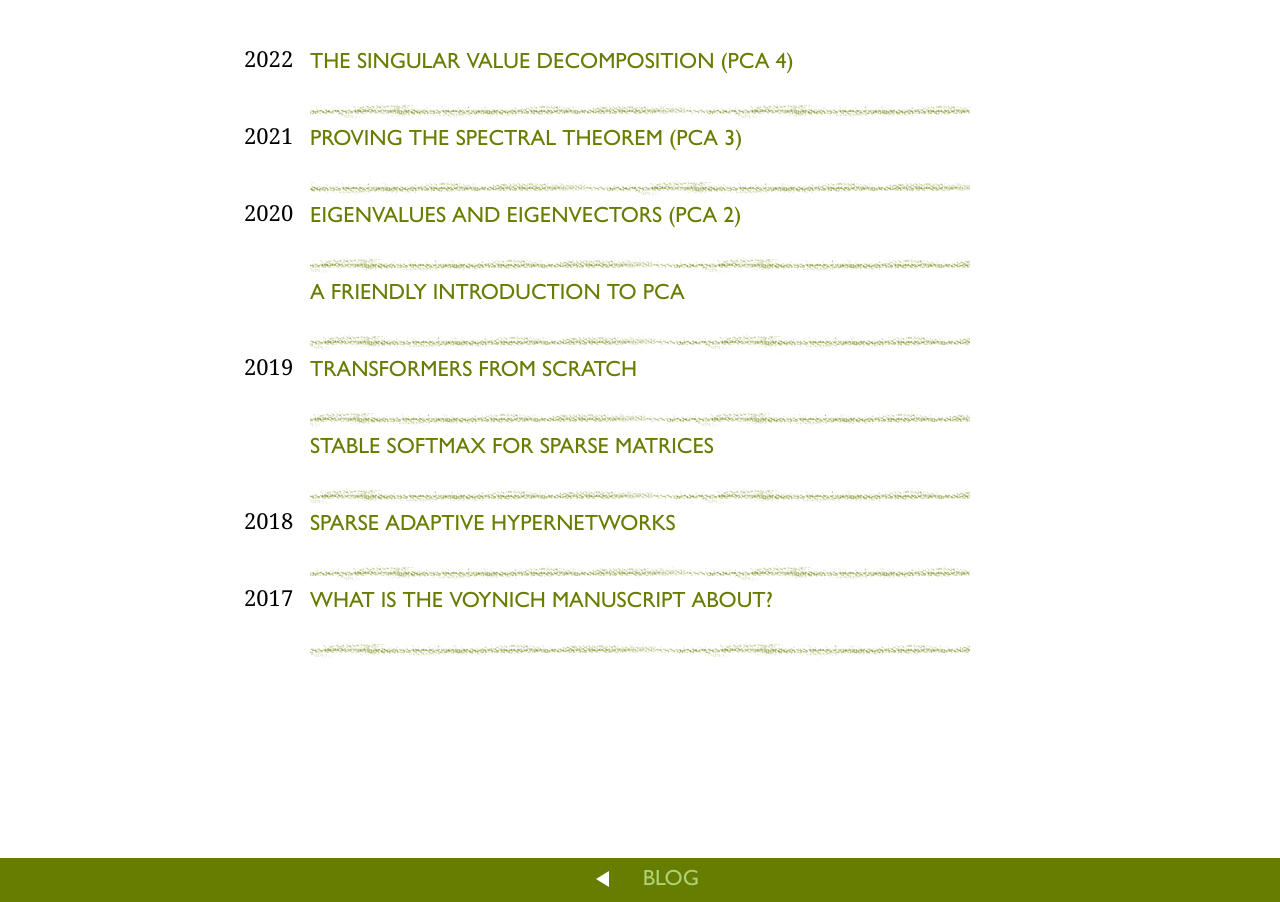
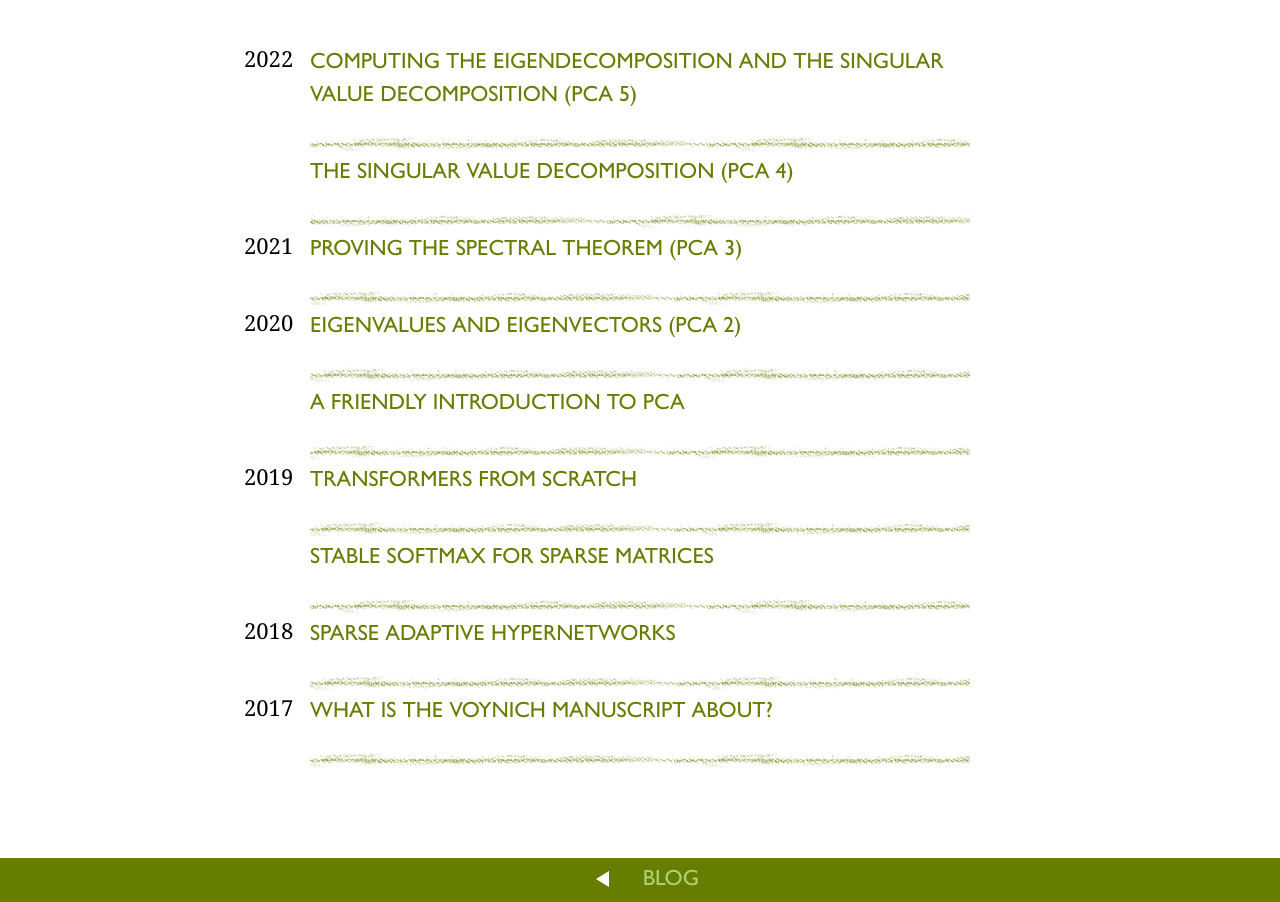
Before and after one commit to pbloem/peterbloem.nl, a Jekyll site: the page built from blog/index.md, in a window 1280 px wide. Built offline with Jekyll 4.4.1, drawn with Linux system fonts in a browser that asks for light colours; some web fonts are replaced; our own code applies the rules of GitHub Pages for plain Markdown files.

Commit message:
Part 5 of PCA.

```diff
--- a/blog/index.md
+++ b/blog/index.md
@@ -6,10 +6,15 @@ article: false
 <!-- {% raw %} -->
 <ul class="nav publications content">
 
+	<li><a href="pca-5">
+	  	<h2>Computing the eigendecomposition and the singular value decomposition (PCA 5)
+	  	</h2>
+	  	<span class="year">2022</span>
+	  	</a>
+	</li>
 	<li><a href="pca-4">
 	  	<h2>The singular value decomposition (PCA 4)
 	  	</h2>
-	  	<span class="year">2022</span>
 	  	</a>
 	</li>
 	<li><a href="pca-3">
```
